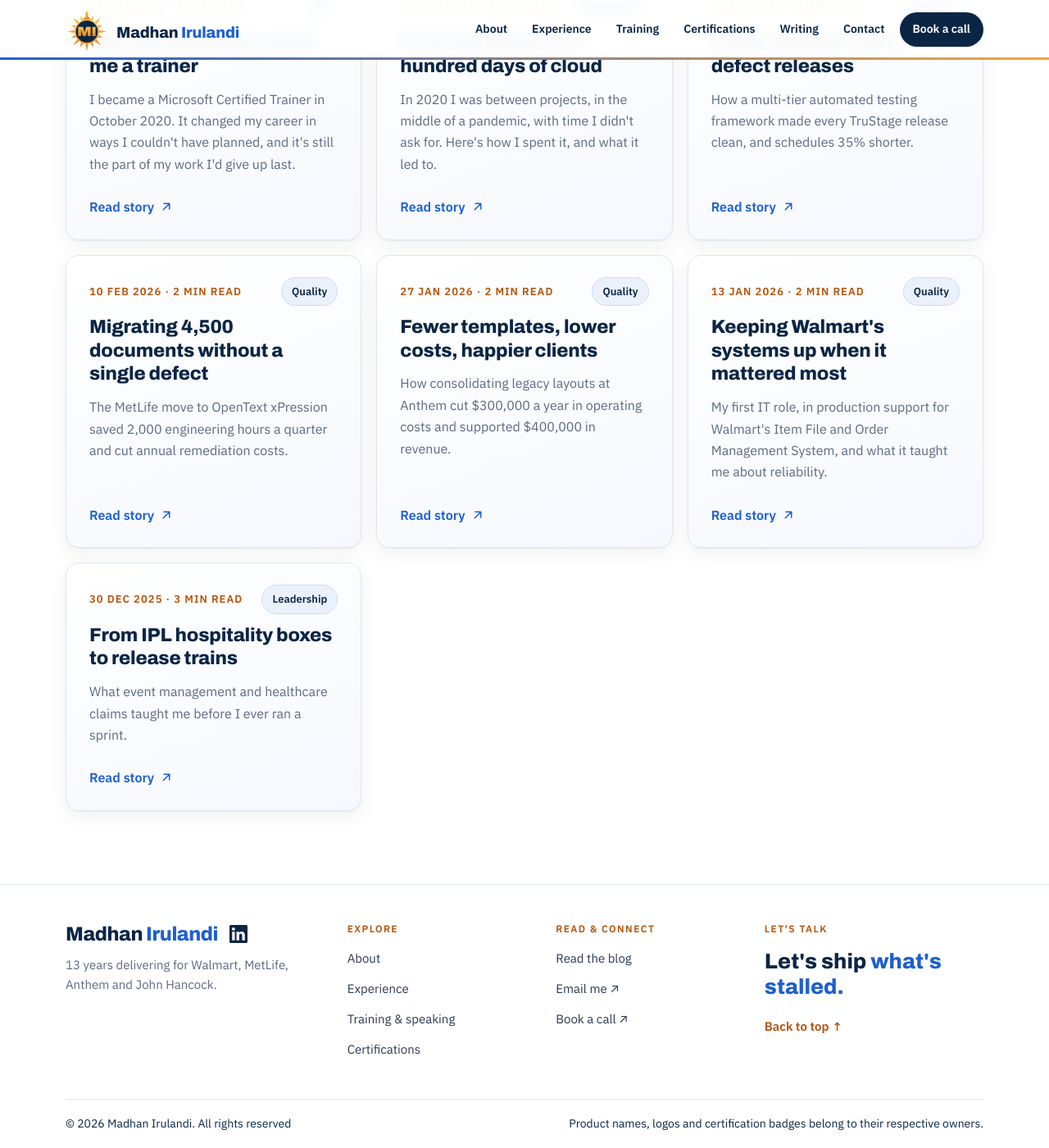
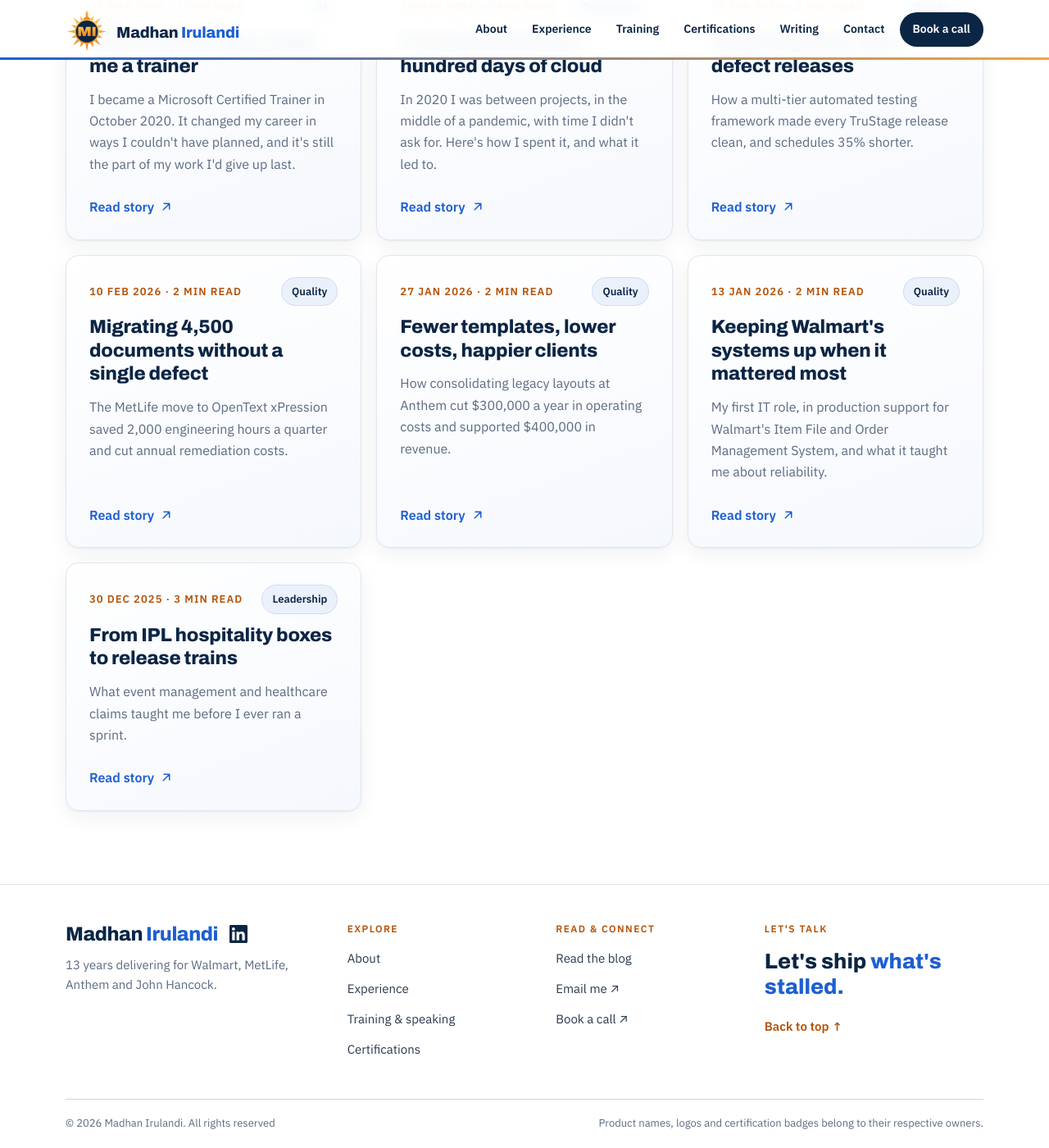
Before and after one commit to Madhan-I/Madhan-I.github.io, a Jekyll site: the page built from blog/index.html, in a window 1280 px wide and 1400 px high, scrolled down 2672 px. Shown: the whole window at 82% size. Built offline with Jekyll 4.4.1, drawn with Linux system fonts in a browser that asks for light colours.

Commit message:
Footer bottom line: 13px muted text, slightly darker divider.
Co-Authored-By: Claude Opus 5.5 <noreply@anthropic.com>
Claude-Session: https://claude.ai/code/session_01MFRrTt7LBDdX57m85KHNGp

```diff
--- a/assets/css/style.css
+++ b/assets/css/style.css
@@ -906,3 +906,6 @@ nav .nav-cta a::after { display: none !important; }
 .res-btn:hover { background: rgba(255, 255, 255, .1); border-color: #F2A541; }
 .res-btn .ic { color: #F2A541; }
 .res-btn small { color: #A9BBD6; }
+/* Footer bottom line: smaller, quieter text; slightly darker 1px divider */
+footer .f-bottom { font-size: 13px; border-top: 1px solid #CBD5E3; }
+footer .f-bottom, footer .f-bottom span, footer .f-bottom a { color: var(--muted); }
```
